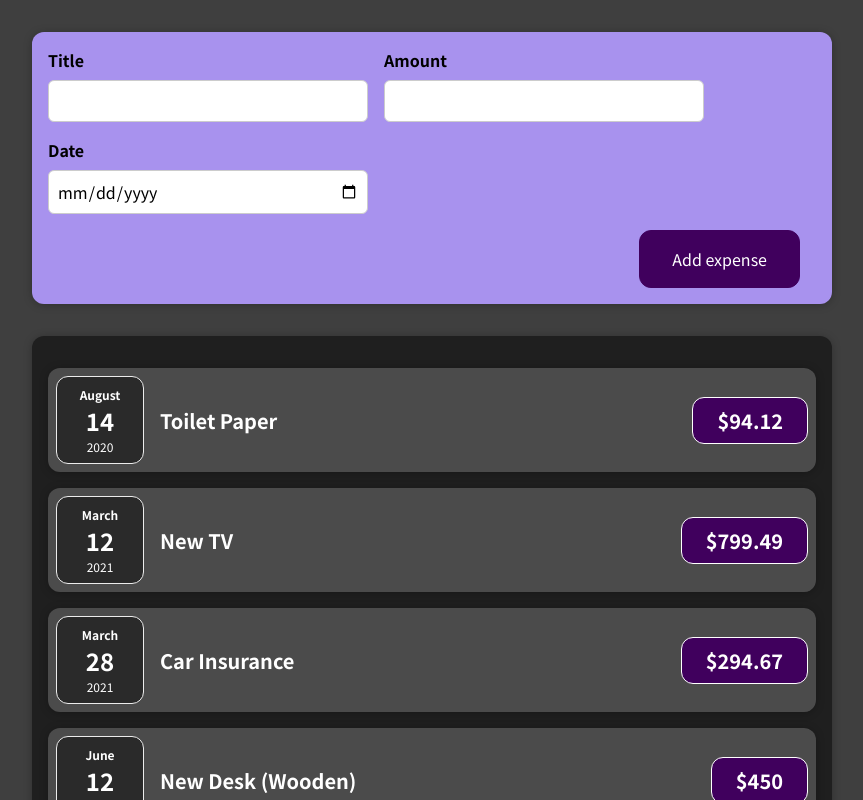
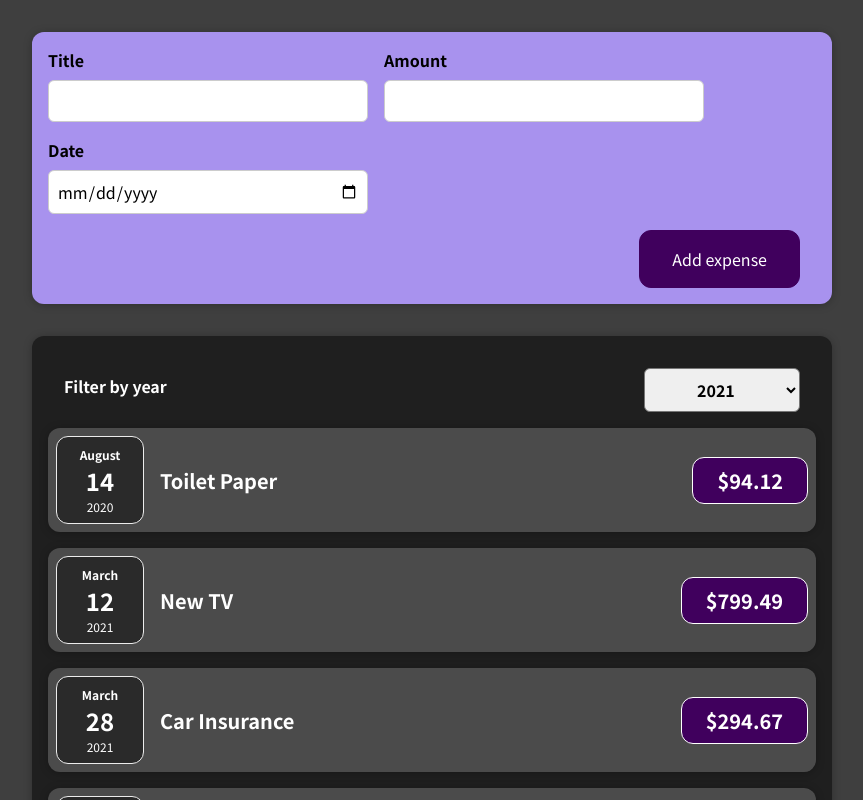
Before and after one commit to lucasspra/react-expense-tracker-app, a React (Create React App) app: page / in a window 1280 px wide. Shown: the top 800 px of the page, without its empty margins (208-1071 px from the left). Built offline with nearby package versions, Linux system fonts and the light colour scheme.

Commit message:
create expense filter

```diff
--- /dev/null
+++ b/src/components/expenses/ExpensesFilter.css
@@ -0,0 +1,24 @@
+.expenses-filter {
+  color: white;
+  padding: 0 1rem;
+}
+
+.expenses-filter__control {
+  display: flex;
+  width: 100%;
+  align-items: center;
+  justify-content: space-between;
+  margin: 1rem 0;
+}
+
+.expenses-filter label {
+  font-weight: bold;
+  margin-bottom: 0.5rem;
+}
+
+.expenses-filter select {
+  font: inherit;
+  padding: 0.5rem 3rem;
+  font-weight: bold;
+  border-radius: 6px;
+}
--- /dev/null
+++ b/src/components/expenses/ExpensesFilter.js
@@ -0,0 +1,22 @@
+import "./ExpensesFilter.css";
+
+export default function ExpensesFilter(props) {
+  const dropdownChangeHandler = (event) => {
+    props.onChangeFilter(event.target.value);
+  };
+
+  return (
+    <div className="expenses-filter">
+      <div className="expenses-filter__control">
+        <label>Filter by year</label>
+
+        <select value={props.selected} onChange={dropdownChangeHandler}>
+          <option value="2022">2022</option>
+          <option value="2021">2021</option>
+          <option value="2020">2020</option>
+          <option value="2019">2019</option>
+        </select>
+      </div>
+    </div>
+  );
+}
--- a/src/components/expenses/ExpensesList.js
+++ b/src/components/expenses/ExpensesList.js
@@ -1,33 +1,32 @@
+import { useState } from "react";
 import Card from "../ui/Card";
 import ExpenseItem from "./ExpenseItem";
+import ExpensesFilter from "./ExpensesFilter";
 import "./ExpensesList.css";
 
 export default function ExpensesList(props) {
+  const [filteredYear, setFilteredYear] = useState("2021");
+
+  const filterChangeHandler = (selectedYear) => {
+    setFilteredYear(selectedYear);
+  };
+
   return (
-    <Card className="expenses">
-      <ExpenseItem
-        title={props.items[0].title}
-        amount={props.items[0].amount}
-        date={props.items[0].date}
-      />
+    <div>
+      <Card className="expenses">
+        <ExpensesFilter
+          selected={filteredYear}
+          onChangeFilter={filterChangeHandler}
+        />
 
-      <ExpenseItem
-        title={props.items[1].title}
-        amount={props.items[1].amount}
-        date={props.items[1].date}
-      />
-
-      <ExpenseItem
-        title={props.items[2].title}
-        amount={props.items[2].amount}
-        date={props.items[2].date}
-      />
-
-      <ExpenseItem
-        title={props.items[3].title}
-        amount={props.items[3].amount}
-        date={props.items[3].date}
-      />
-    </Card>
+        {props.items.map((expense) => (
+          <ExpenseItem
+            title={expense.title}
+            amount={expense.amount}
+            date={expense.date}
+          />
+        ))}
+      </Card>
+    </div>
   );
 }
```
